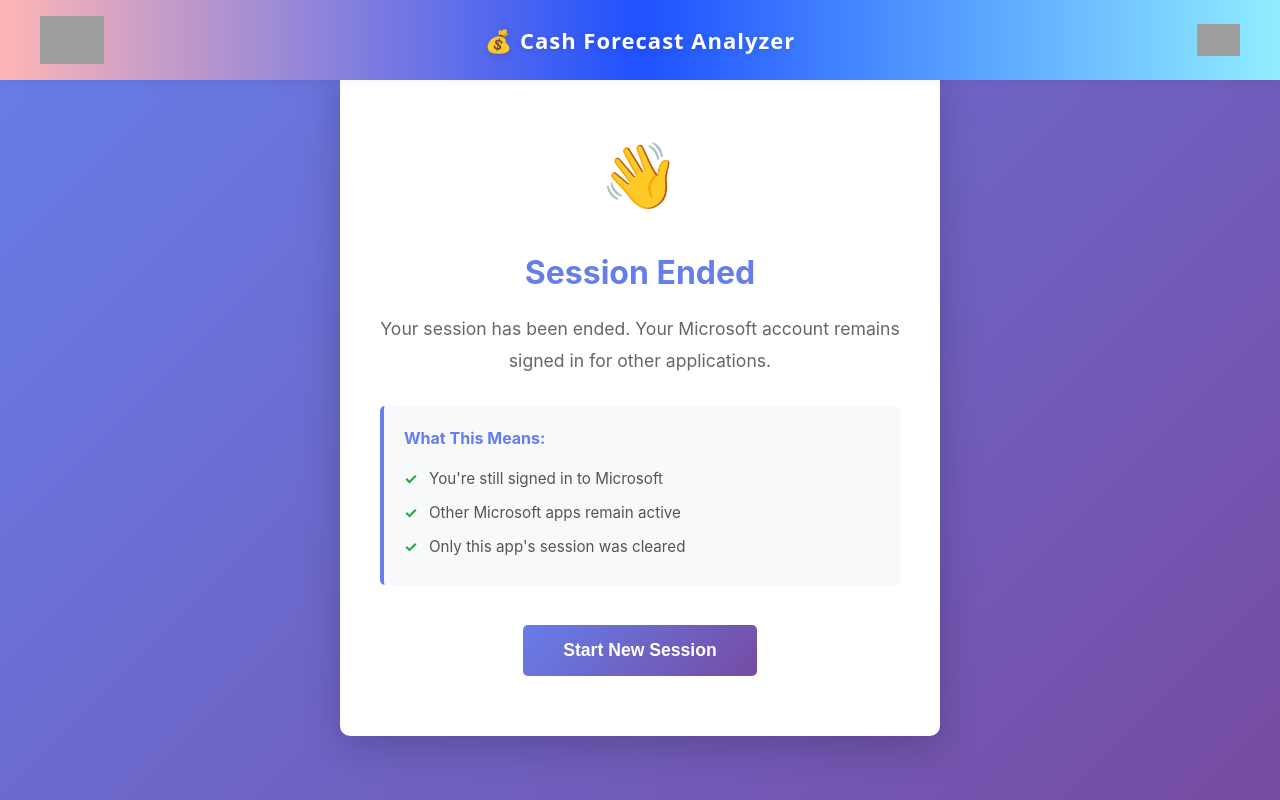
After one commit to PeakMade/cash-forecasting-analyzer, a Flask app: page /session/ended in a window 1280 px wide. The commit adds this page. Run offline with Flask 3, Linux system fonts and the light colour scheme; grey boxes are pictures that could not be loaded.

Commit message:
Implement session-only logout with restart capability
- Modified /logout to preserve MS authentication tokens while clearing app session
- Added /session/ended page with 'Start New Session' functionality
- Added /session/check and /session/start endpoints for session management
- Updated button label from 'Logout' to 'End Session'
- Added comprehensive activity logging (login, session_start, session_end, session_access)
- Added session validation to detect and clear malformed sessions
- Session restart preserves user identity without requiring MS re-authentication

```diff
--- a/app.py
+++ b/app.py
@@ -157,7 +157,7 @@ def sharepoint_consent():
 
 @app.route('/logout')
 def logout():
-    """Log out user and clear session"""
+    """End user session (without revoking MS tokens)"""
     # Log user logout activity before clearing session
     try:
         from services.data_source_factory import get_property_data_source
@@ -169,28 +169,139 @@ def logout():
             db.log_activity(
                 user_email=user_email,
                 user_name=user_name,
-                activity_type='logout'
+                activity_type='session_end'
             )
     except Exception as e:
         # Don't break logout if logging fails
-        print(f"=== WARNING: Failed to log logout activity: {str(e)} ===")
+        print(f"=== WARNING: Failed to log session end activity: {str(e)} ===")
 
+    # Preserve MS tokens, cache, and user info before clearing session
+    token_cache = session.get('token_cache')
+    sharepoint_access_token = session.get('sharepoint_access_token')
+    refresh_token = session.get('refresh_token')
+    account = session.get('account')
+    user_info = session.get('user')  # Preserve user name/email
+
+    # Clear all session data
     session.clear()
 
-    # Redirect to Azure AD logout to clear SSO session
-    tenant_id = os.environ.get('AZURE_AD_TENANT_ID')
-    logout_url = f"https://login.microsoftonline.com/{tenant_id}/oauth2/v2.0/logout"
+    # Restore MS authentication data (keep tokens valid)
+    if token_cache:
+        session['token_cache'] = token_cache
+    if sharepoint_access_token:
+        session['sharepoint_access_token'] = sharepoint_access_token
+    if refresh_token:
+        session['refresh_token'] = refresh_token
+    if account:
+        session['account'] = account
+    if user_info:
+        session['user_info_preserved'] = user_info  # Store for session restart
 
-    # Add post_logout_redirect_uri to return to our app
-    post_logout_redirect = request.host_url
-    logout_url += f"?post_logout_redirect_uri={post_logout_redirect}"
+    # Mark that tokens exist but session ended
+    session['session_ended'] = True
 
-    return redirect(logout_url)
+    # Redirect to session ended page
+    return redirect(url_for('session_ended'))
+
+@app.route('/session/ended')
+def session_ended():
+    """Display session ended page"""
+    return render_template('session_ended.html')
+
+@app.route('/session/check')
+def session_check():
+    """Check if Microsoft tokens are still valid"""
+    try:
+        # Check if we have token data
+        if not session.get('token_cache') and not session.get('sharepoint_access_token'):
+            return jsonify({'valid': False, 'reason': 'no_tokens'})
+
+        # Try to get a fresh token (will use refresh token if access token expired)
+        token = azure_auth.get_sharepoint_token()
+
+        if token:
+            return jsonify({'valid': True})
+        else:
+            return jsonify({'valid': False, 'reason': 'token_refresh_failed'})
+    except Exception as e:
+        print(f"=== Session check error: {str(e)} ===")
+        return jsonify({'valid': False, 'reason': 'error', 'message': str(e)})
+
+@app.route('/session/start', methods=['POST'])
+def session_start():
+    """Start a new session (requires valid MS tokens)"""
+    try:
+        # Verify tokens are still valid
+        token = azure_auth.get_sharepoint_token()
+
+        if not token:
+            return jsonify({'error': 'Authentication required'}), 401
+
+        # Get preserved user info
+        user_info = session.get('user_info_preserved')
+        if not user_info:
+            return jsonify({'error': 'No user information available'}), 401
+
+        # Re-establish session with user info
+        session['authenticated'] = True
+        session['user'] = user_info
+
+        # Clean up preserved user info (moved to active session)
+        session.pop('user_info_preserved', None)
+
+        # Clear access logged flag so next index access is logged
+        session.pop('session_access_logged', None)
+
+        # Remove session_ended flag
+        session.pop('session_ended', None)
+
+        # Log session restart
+        try:
+            from services.data_source_factory import get_property_data_source
+            db = get_property_data_source(access_token=token)
+            db.log_activity(
+                user_email=session['user']['email'],
+                user_name=session['user']['name'],
+                activity_type='session_start'
+            )
+        except Exception as e:
+            print(f"=== WARNING: Failed to log session start: {str(e)} ===")
+
+        return jsonify({'success': True})
+    except Exception as e:
+        print(f"=== Session start error: {str(e)} ===")
+        return jsonify({'error': str(e)}), 500
 
 @app.route('/')
 @login_required
 def index():
     """Main page with file upload form"""
+    # Validate that user info exists in session (for old sessions, force re-auth)
+    user_info = session.get('user')
+    if not user_info or not user_info.get('name') or not user_info.get('email') or \
+       user_info.get('name') == 'Unknown' or user_info.get('name') == 'Unknown User':
+        print(f"=== WARNING: Session has invalid user info ({user_info}), forcing re-authentication ===")
+        session.clear()
+        return redirect(url_for('login'))
+
+    # Log first access of this session (if not already logged)
+    if not session.get('session_access_logged'):
+        try:
+            from services.data_source_factory import get_property_data_source
+            user_email = user_info.get('email', 'unknown')
+            user_name = user_info.get('name', 'unknown')
+            access_token = azure_auth.get_sharepoint_token()
+            if access_token:
+                db = get_property_data_source(access_token=access_token)
+                db.log_activity(
+                    user_email=user_email,
+                    user_name=user_name,
+                    activity_type='session_access'
+                )
+                session['session_access_logged'] = True
+        except Exception as e:
+            print(f"=== WARNING: Failed to log session access: {str(e)} ===")
+
     model_name = os.environ.get('OPENAI_MODEL', 'gpt-4o')
     data_source = os.environ.get('PROPERTY_DATA_SOURCE', 'database')
     print(f"DEBUG: model_name={model_name}, data_source={data_source}")
--- a/templates/base.html
+++ b/templates/base.html
@@ -129,7 +129,7 @@
                 {% if session.get('user') %}
                 <div style="display: flex; align-items: center; gap: 15px;">
                     <span style="color: white; font-size: 0.9rem; opacity: 0.95;">{{ session['user']['name'] }}</span>
-                    <a href="{{ url_for('logout') }}" style="background: rgba(255,255,255,0.2); color: white; border: 1px solid rgba(255,255,255,0.4); padding: 6px 14px; border-radius: 5px; text-decoration: none; font-size: 0.85rem; transition: all 0.3s;">Logout</a>
+                    <a href="{{ url_for('logout') }}" style="background: rgba(255,255,255,0.2); color: white; border: 1px solid rgba(255,255,255,0.4); padding: 6px 14px; border-radius: 5px; text-decoration: none; font-size: 0.85rem; transition: all 0.3s;">End Session</a>
                 </div>
                 {% endif %}
                 <img src="{{ url_for('static', filename='Redpoint_logo.png') }}" alt="Redpoint Logo" style="height: 32px; width: auto;">
--- /dev/null
+++ b/templates/session_ended.html
@@ -0,0 +1,221 @@
+<!DOCTYPE html>
+<html lang="en">
+<head>
+    <meta charset="UTF-8">
+    <meta name="viewport" content="width=device-width, initial-scale=1.0">
+    <title>Session Ended - Cash Forecast Analyzer</title>
+    <style>
+        * {
+            margin: 0;
+            padding: 0;
+            box-sizing: border-box;
+        }
+
+        body {
+            font-family: -apple-system, BlinkMacSystemFont, 'Segoe UI', Roboto, Oxygen, Ubuntu, Cantarell, sans-serif;
+            line-height: 1.6;
+            color: #333;
+            background: linear-gradient(135deg, #667eea 0%, #764ba2 100%);
+            min-height: 100vh;
+            display: flex;
+            align-items: center;
+            justify-content: center;
+            padding: 20px;
+        }
+
+        .container {
+            max-width: 600px;
+            width: 100%;
+            background: white;
+            border-radius: 10px;
+            box-shadow: 0 10px 40px rgba(0,0,0,0.2);
+            padding: 60px 40px;
+            text-align: center;
+        }
+
+        .icon {
+            font-size: 4rem;
+            margin-bottom: 20px;
+        }
+
+        h1 {
+            font-size: 2rem;
+            color: #667eea;
+            margin-bottom: 15px;
+        }
+
+        p {
+            font-size: 1.1rem;
+            color: #666;
+            margin-bottom: 30px;
+            line-height: 1.8;
+        }
+
+        .btn {
+            background: linear-gradient(135deg, #667eea 0%, #764ba2 100%);
+            color: white;
+            padding: 15px 40px;
+            border: none;
+            border-radius: 5px;
+            font-size: 1.1rem;
+            font-weight: 600;
+            cursor: pointer;
+            transition: all 0.3s;
+            text-decoration: none;
+            display: inline-block;
+            margin-top: 10px;
+        }
+
+        .btn:hover {
+            transform: translateY(-2px);
+            box-shadow: 0 5px 20px rgba(102, 126, 234, 0.4);
+        }
+
+        .btn:disabled {
+            background: #ccc;
+            cursor: not-allowed;
+            transform: none;
+        }
+
+        .info-box {
+            background: #f8f9fa;
+            border-left: 4px solid #667eea;
+            padding: 20px;
+            margin: 30px 0;
+            text-align: left;
+            border-radius: 5px;
+        }
+
+        .info-box h3 {
+            color: #667eea;
+            margin-bottom: 10px;
+            font-size: 1rem;
+        }
+
+        .info-box ul {
+            list-style: none;
+            padding-left: 0;
+        }
+
+        .info-box li {
+            padding: 5px 0;
+            color: #555;
+            font-size: 0.95rem;
+        }
+
+        .info-box li:before {
+            content: "✓ ";
+            color: #28a745;
+            font-weight: bold;
+            margin-right: 8px;
+        }
+
+        .loading {
+            display: none;
+            margin-top: 20px;
+        }
+
+        .loading.active {
+            display: block;
+        }
+
+        .spinner {
+            border: 3px solid #f3f3f3;
+            border-top: 3px solid #667eea;
+            border-radius: 50%;
+            width: 30px;
+            height: 30px;
+            animation: spin 1s linear infinite;
+            margin: 0 auto;
+        }
+
+        @keyframes spin {
+            0% { transform: rotate(0deg); }
+            100% { transform: rotate(360deg); }
+        }
+    </style>
+</head>
+<body>
+    <!-- Standard PeakMade Header -->
+    <header style="position: fixed; top: 0; left: 0; right: 0; background: linear-gradient(90deg, #ffb6b6 0%, #1f51ff 50%, #90eeff 100%); box-shadow: 0 2px 10px rgba(0,0,0,0.05); height: 80px; padding: 0; z-index: 1000;">
+        <div style="display: flex; align-items: center; justify-content: space-between; max-width: 100%; margin: 0 auto; padding: 0 40px;">
+            <!-- Left Logo (Peak) -->
+            <div style="flex: 1; display: flex; justify-content: flex-start; align-items: center; height: 80px;">
+                <img src="{{ url_for('static', filename='Peakmade_logo.png') }}" alt="Peakmade Logo" style="height: 48px; width: auto;">
+            </div>
+            <!-- Center Title -->
+            <div style="flex: 1; display: flex; justify-content: center; align-items: center; height: 80px;">
+                <h1 style="font-size: 22px; font-family: 'Open Sans', Arial, sans-serif; font-weight: 700; color: #fff; margin: 0; letter-spacing: 1px; text-shadow: 0 2px 6px rgba(0,0,0,0.12); line-height: 1.2; text-align: center;">💰 Cash Forecast Analyzer</h1>
+            </div>
+            <!-- Right Logo -->
+            <div style="flex: 1; display: flex; justify-content: flex-end; align-items: center; height: 80px;">
+                <img src="{{ url_for('static', filename='Redpoint_logo.png') }}" alt="Redpoint Logo" style="height: 32px; width: auto;">
+            </div>
+        </div>
+    </header>
+
+    <div style="height: 80px;"></div> <!-- Spacer for fixed header -->
+
+    <div class="container">
+        <div class="icon">👋</div>
+        <h1>Session Ended</h1>
+        <p>Your session has been ended. Your Microsoft account remains signed in for other applications.</p>
+
+        <div class="info-box">
+            <h3>What This Means:</h3>
+            <ul>
+                <li>You're still signed in to Microsoft</li>
+                <li>Other Microsoft apps remain active</li>
+                <li>Only this app's session was cleared</li>
+            </ul>
+        </div>
+
+        <button id="startSessionBtn" class="btn" onclick="startNewSession()">
+            Start New Session
+        </button>
+
+        <div id="loading" class="loading">
+            <div class="spinner"></div>
+            <p style="margin-top: 10px; color: #666; font-size: 0.9rem;">Checking authentication...</p>
+        </div>
+    </div>
+
+    <script>
+        async function startNewSession() {
+            const btn = document.getElementById('startSessionBtn');
+            const loading = document.getElementById('loading');
+
+            // Disable button and show loading
+            btn.disabled = true;
+            loading.classList.add('active');
+
+            try {
+                // Check if MS tokens are still valid
+                const checkResponse = await fetch('/session/check');
+                const checkData = await checkResponse.json();
+
+                if (checkData.valid) {
+                    // Tokens still valid - start new session directly
+                    const startResponse = await fetch('/session/start', {
+                        method: 'POST'
+                    });
+
+                    if (startResponse.ok) {
+                        // Session started - redirect to main page
+                        window.location.href = '/';
+                    } else {
+                        throw new Error('Failed to start session');
+                    }
+                } else {
+                    // Tokens expired - need full MS authentication
+                    window.location.href = '/login';
+                }
+            } catch (error) {
+                console.error('Error starting session:', error);
+                // On error, try full authentication
+                window.location.href = '/login';
+            }
+        }
+    </script>
+</body>
+</html>
```
